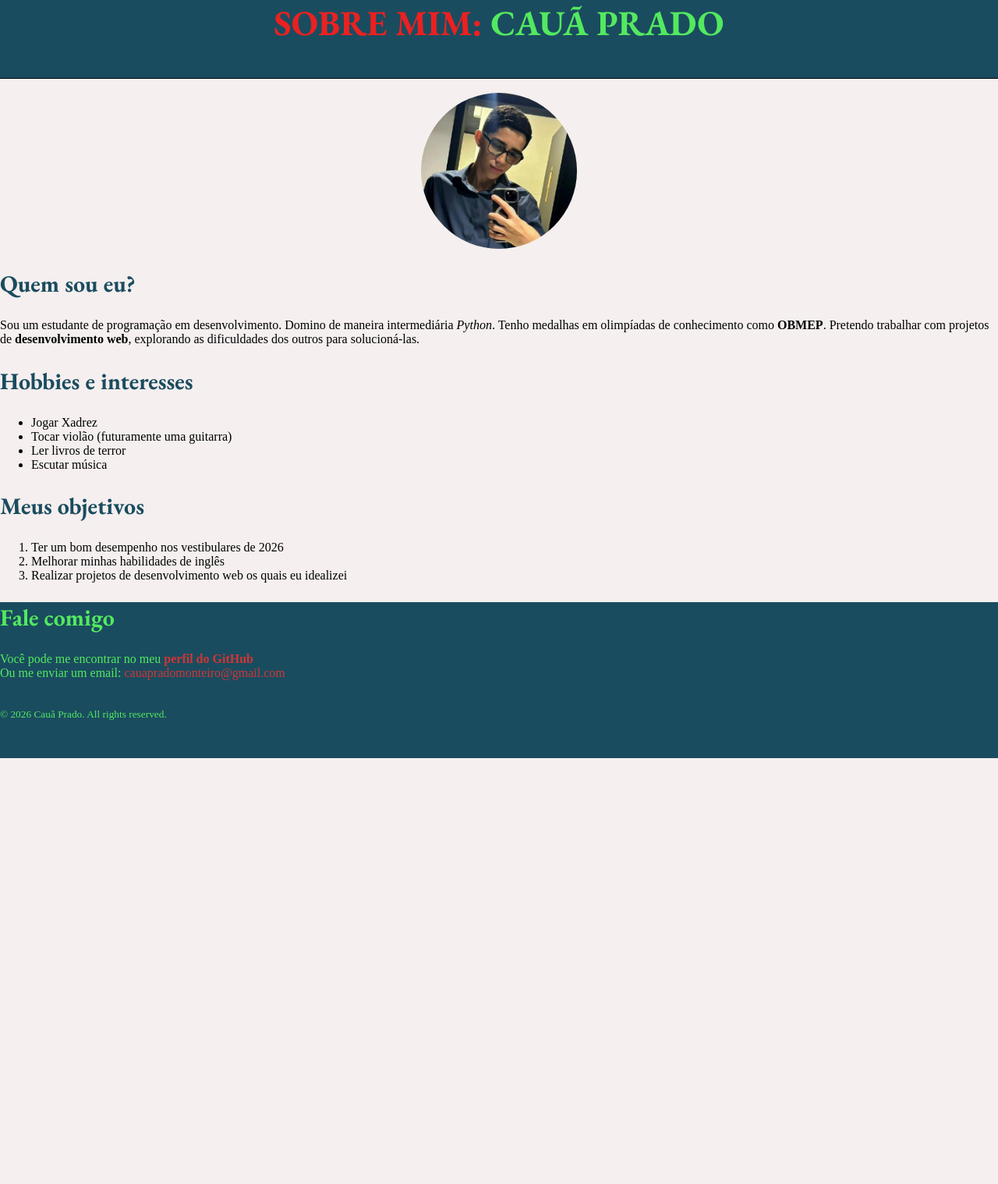
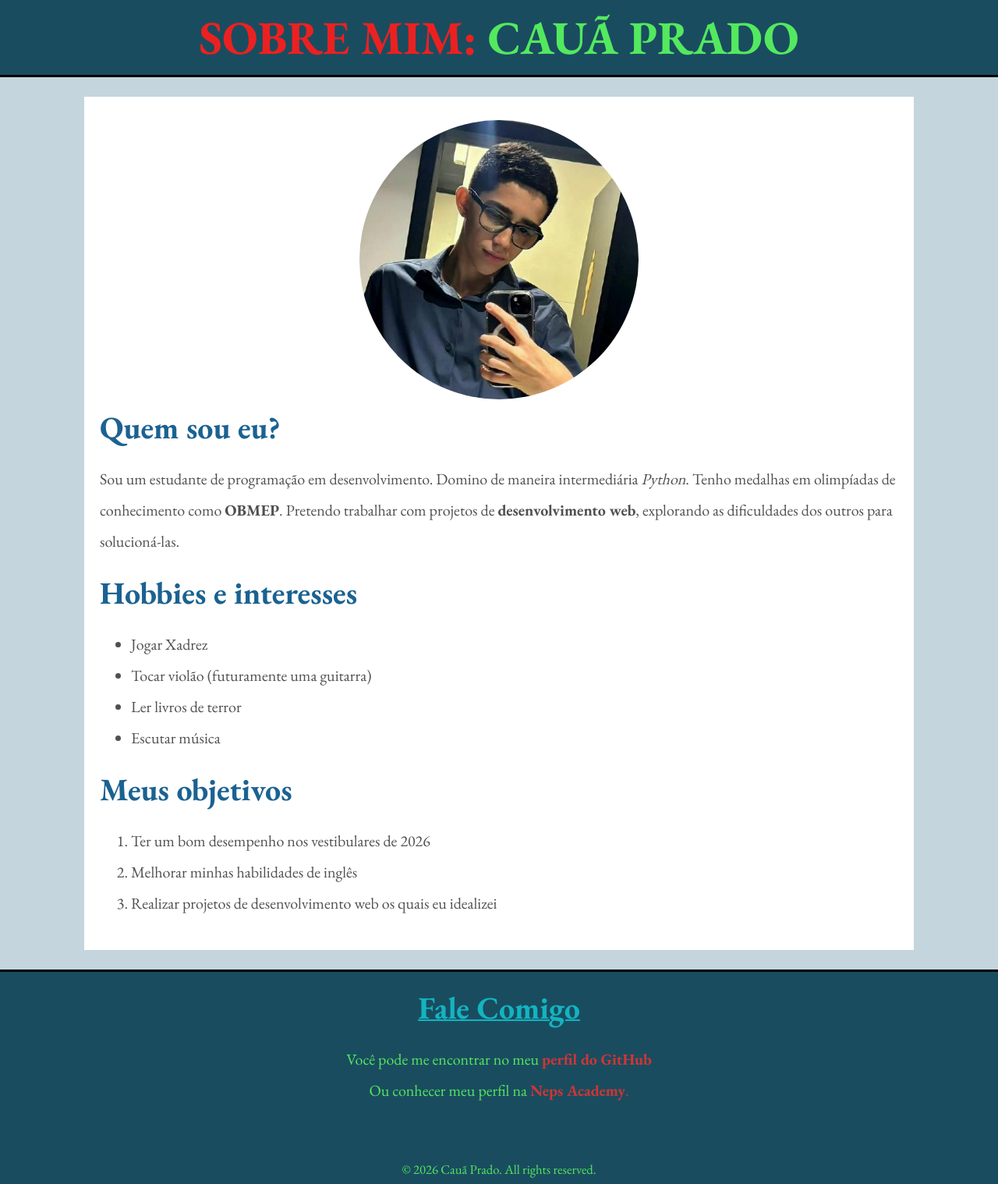
Before and after one commit to Kauan-BRL/site-pessoal, a Flask app: page / in a window 1280 px wide. Shown: the whole page at 78% size. Before the commit the page ends 972 px from the top, so only its background shows below. Run offline with Flask 3, Linux system fonts and the light colour scheme.

Commit message:
Ajustes de margens e dimensões

```diff
--- a/templates/index.html
+++ b/templates/index.html
@@ -11,26 +11,23 @@
 </head>
 <body>
     <header>
-        <div class="topo">
-            <h1><span class="título">SOBRE MIM:</span> CAUÃ PRADO</h1>
+            <div id="titulo">
+                <h1><span>SOBRE MIM:</span> CAUÃ PRADO</h1>
             </div>
     </header>
 
     <main>
-        <section id="apresentação">
-            <div class="intro">
-                <br>
-                <img class="foto" src="assets/images/fotoCauã.jpg" alt="Foto de perfil de Cauã" height=200>
+        <section class="apresentação">
+            <img class="foto" src="assets/images/fotoCauã.jpg" alt="Foto de perfil de Cauã" >
             <h2>Quem sou eu?</h2>
             <p>Sou um <span>estudante</span> de programação em desenvolvimento.
             Domino de maneira intermediária <i>Python</i>.
             Tenho medalhas em olimpíadas de conhecimento como <strong>OBMEP</strong>.
             Pretendo trabalhar com projetos de <strong>desenvolvimento web</strong>, explorando as dificuldades dos outros para solucioná-las.
             </p>
-            </div>
         </section>
 
-        <section id="hobbies">
+        <section class="hobbies">
             <h2>Hobbies e interesses</h2>
             <ul>
                 <li>Jogar Xadrez</li>
@@ -40,7 +37,7 @@
                 </ul>
         </section>
 
-        <section id="metas">
+        <section class="metas">
             <h2>Meus objetivos</h2>
             <ol>
                 <li>Ter um bom desempenho nos vestibulares de 2026</li>
@@ -51,15 +48,14 @@
 
     </main>
 
+
     <footer>
-        <div class="rodape">
-            <h2>Fale comigo</h2>
+        <h2>Fale Comigo</h2>
         <p>
-            Você pode me encontrar no meu <a class="contatos" href="https://github.com/Kauan-BRL" target="_blank" rel="noopener"><b>perfil do GitHub</b></a>
-            <br>Ou me enviar um email: <a class="contatos" href="mailto:cauapradomonteiro@gmail.com" rel="noopener">cauapradomonteiro@gmail.com</a>
+        Você pode me encontrar no meu <a href="https://github.com/Kauan-BRL" target="_blank" rel="noopener"><b>perfil do GitHub</b></a>
+        <br>Ou conhecer meu perfil na <a href="https://neps.academy/br/user/57248" target="_blank" rel="noopener"><b>Neps Academy</b>.</a>
         </p>
         <p id="copyright"><small><br>&copy; 2026 Cauã Prado. All rights reserved.</small></p>
-        </div>
 </footer>
 </body>
 </html>
--- a/templates/styles.css
+++ b/templates/styles.css
@@ -1,71 +1,97 @@
 @import url('https://fonts.googleapis.com/css2?family=EB+Garamond:wght@400;500;600;700&display=swap');
-h1{
+html{
+    font-size: 20px;
+}
+
+body {
+    font-family: 'EB Garamond',serif;
+    color:black;
+    background-color: rgb(197, 213, 221);
+    margin: 0;
+    padding: 0;
+    margin:0 auto;
+    padding:0 auto;
+}
+
+main{
+    background-color: white;
+    width: 80%;
+    max-width: 1200px;
+    margin: 25px auto;
+    padding: 20px;
+}
+
+header {
+    background-color: rgb(26,76,95);
+    border-bottom: 3px solid black;
     margin:0;
+}
+
+#titulo{
+    background-color:rgb(26,76,95);
+    height: 100%;
+}
+
+header h1{
     color: rgb(83, 233, 95);
     background-color: rgb(26,76,95);
-    font-size: 45px;
+    font-size: 3rem;
+    font-family: 'EB Garamond', serif;
     font-weight: bold;
-    font-family: 'EB Garamond', serif;
-    text-align: center
+    text-align: center;
+    margin:0;
+    padding: 0.7% 0px 0.7% 0px;
 }
 
-h2{
-    color: rgb(26, 76, 95);
-    font-size: 30px;
-    font-family: 'EB Garamond', serif;
-}
-
-.título{
+header span{
     color:rgb(235, 33, 33);
 }
 
-.contatos{
+
+h2{
+    color: rgb(27, 98, 145);
+    font-size: 2rem;
+    font-family: 'EB Garamond', serif;
+    margin: 10px 00px 10px 0px;
+}
+
+p, li{
+    color: rgb(83, 79, 79);
+    font-size: 1rem;
+    line-height: 2.0;
+}
+
+footer {
+    background-color:rgb(26,76, 95);
+    border-top: 3px solid black;
+    text-align: center;
+    width: 100vw;
+    margin: 0;
+    padding:0;
+}
+footer h2{
+    padding-top: 10px;
+    color:rgb(18, 180, 192);
+    text-decoration: underline;
+    text-decoration-thickness: 2px;
+}
+
+footer p{
+    color:rgb(83, 233, 95);
+}
+
+#copyright{
+    margin: 0;
+}
+
+a {
     text-decoration: none;
-    color: rgb(207, 54, 54)
+    color: rgb(207, 54, 54);
 }
 
 .foto {
     display: block;
-    margin: 0 auto;
-    border-radius: 100px;
-    max-width: 100%;
-    max-height:100%;
+    width: 35%;
+    border-radius: 300px;
+    margin: 0.98% auto;
 }
-
-
-.topo{
-    margin:0;
-    border-bottom: 1px solid black;
-    height: 100px;
-    background-color: rgb(26,76,95);
-    color:rgb(26,76,95)
-}
-.rodape{
-    background-color:rgb(26, 76, 95);
-    margin:0;
-    padding:0;
-    height: 200px;
-}
-
-#copyright{
-    margin:0;
-    padding:0;
-}
-footer {
-    h2, p{
-        color:rgb(83, 233, 95)
-    }
-    background-color: rgb(26,76,95)
-}
-
-body {
-    background-color: rgb(245, 239, 239);
-    margin: 0;
-    padding: 0;
-}
-
-body {
-    max-width:2000px;
-    margin:0 auto;
-    padding:0 auto;
-}
```
Lines whose indentation alone changed are shown as unchanged.
